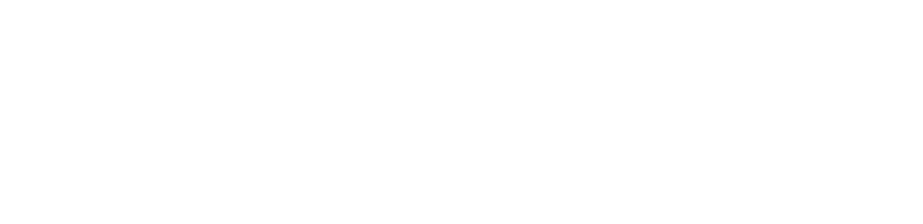
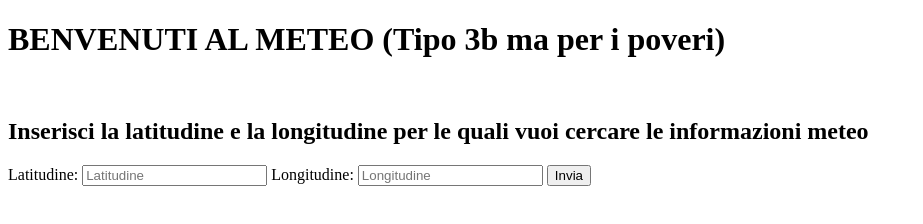
Before and after one commit to StefanoPlotegher/ESAME-UF07, a plain HTML site: page Meteo/index.html in a window 1280 px wide. Shown: the whole page, without its empty margins (0-923 px from the left). Drawn offline with Linux system fonts and the light colour scheme.

Commit message:
feat: aggiunta struttura base per la pagina meteo file html

```diff
--- a/Meteo/index.html
+++ b/Meteo/index.html
@@ -8,6 +8,17 @@
     <script src="scripts/script.js" defer></script>
 </head>
 <body>
+    <h1>BENVENUTI AL METEO (Tipo 3b ma per i poveri)</h1>
+    <br>
+    <h2>Inserisci la latitudine e la longitudine per le quali vuoi cercare le informazioni meteo</h2>
+    <form id="form">
+        <label for="lat">Latitudine:</label>
+        <input type="text" id="lat" name="lat" required placeholder="Latitudine">
+        <label for="lon">Longitudine:</label>
+        <input type="text" id="lon" name="lon" required placeholder="Longitudine">
+        <button type="submit">Invia</button>
+    </form>
 
+    <div id="weather-info" class="hidden"></div>
 </body>
 </html>
```
